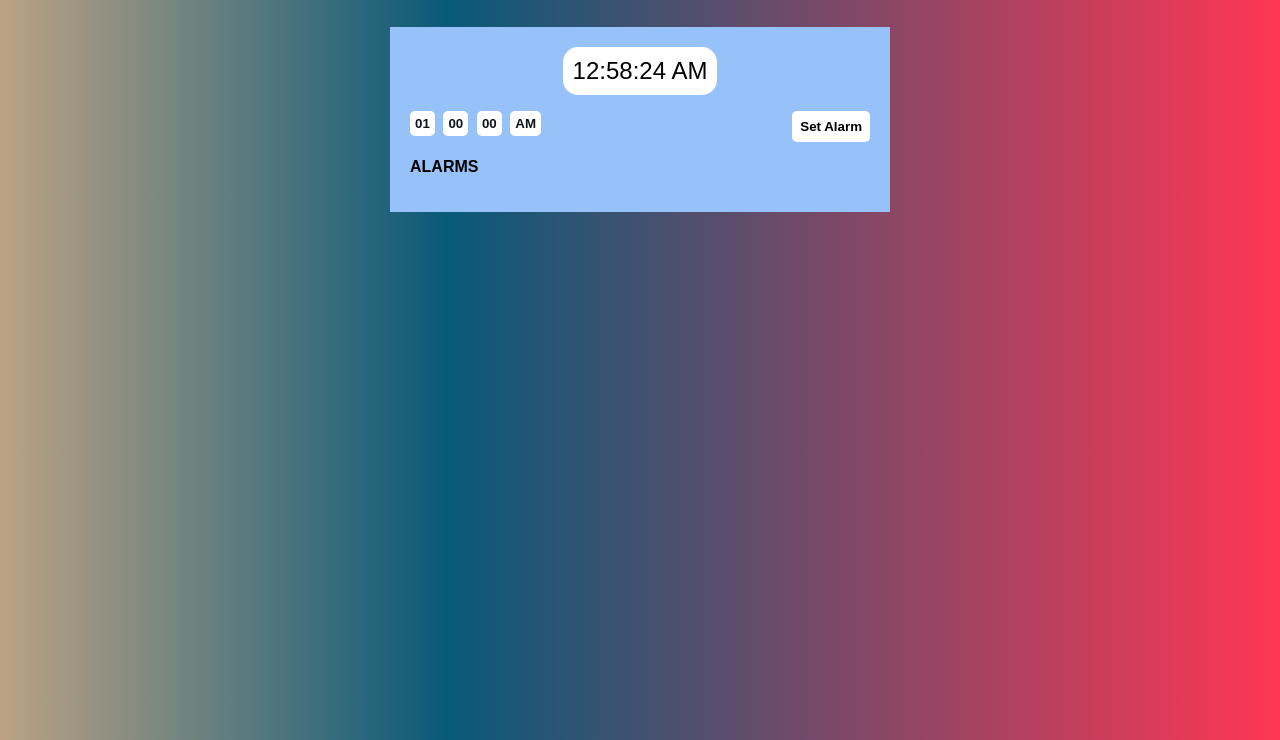
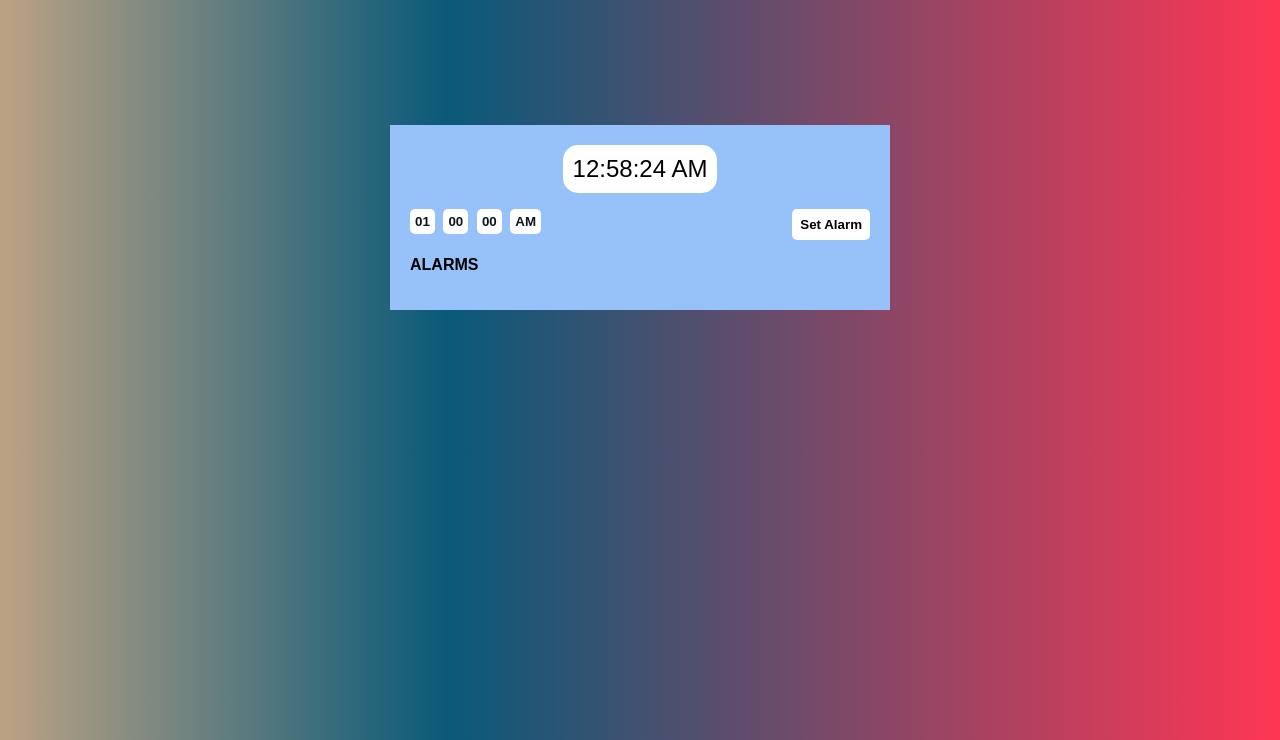
Before and after one commit to rohit-kondaveeti/alarm-clock, a plain HTML site: page index.html in a window 1280 px wide. Shown: the part 60-800 px from the top of the page. Drawn offline with Linux system fonts and the light colour scheme.

Commit message:
Update style.css

```diff
--- a/style.css
+++ b/style.css
@@ -52,7 +52,7 @@
     max-width:500px;
     background-color: #96C2F9;
     margin: auto;
-    margin-top: 30px;
+    margin-top: 10%;
   }
 
   .current-time {
```
